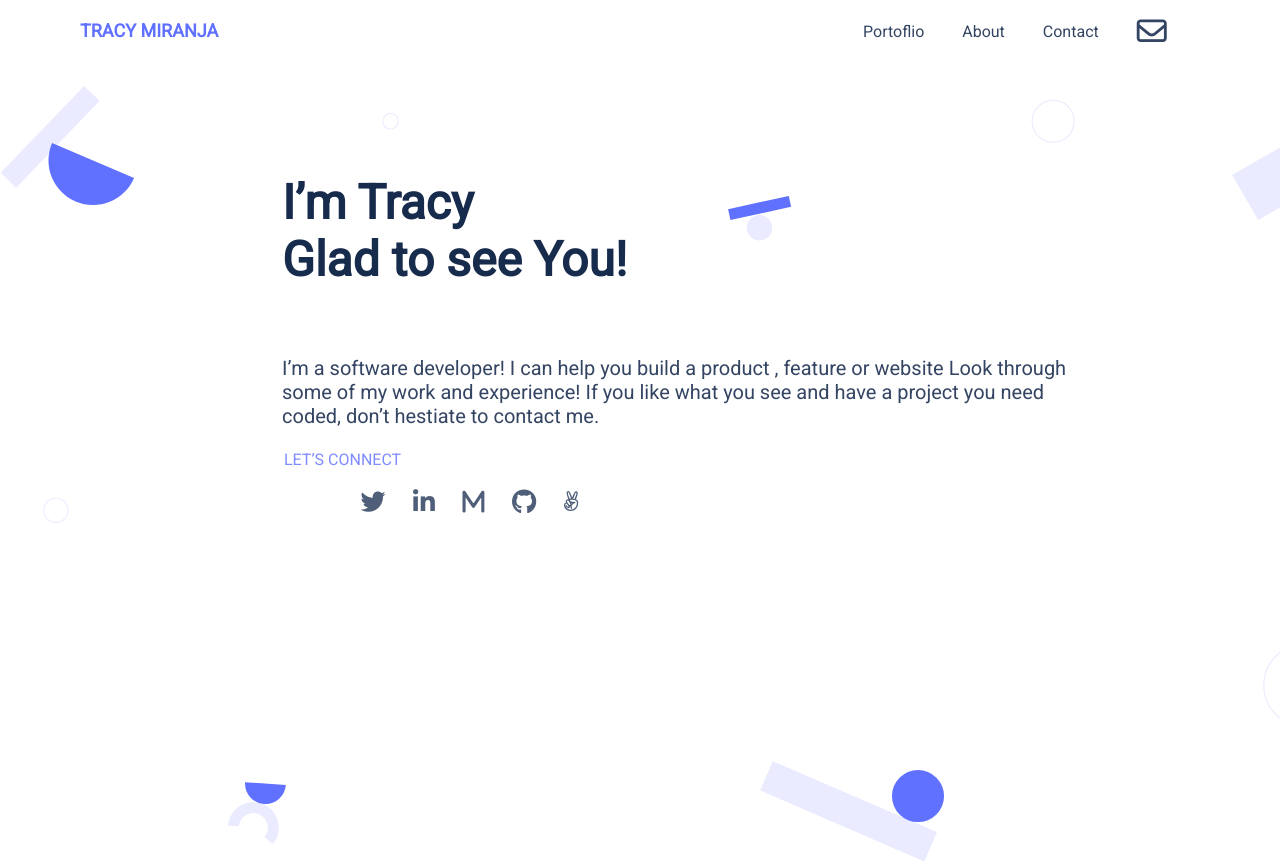
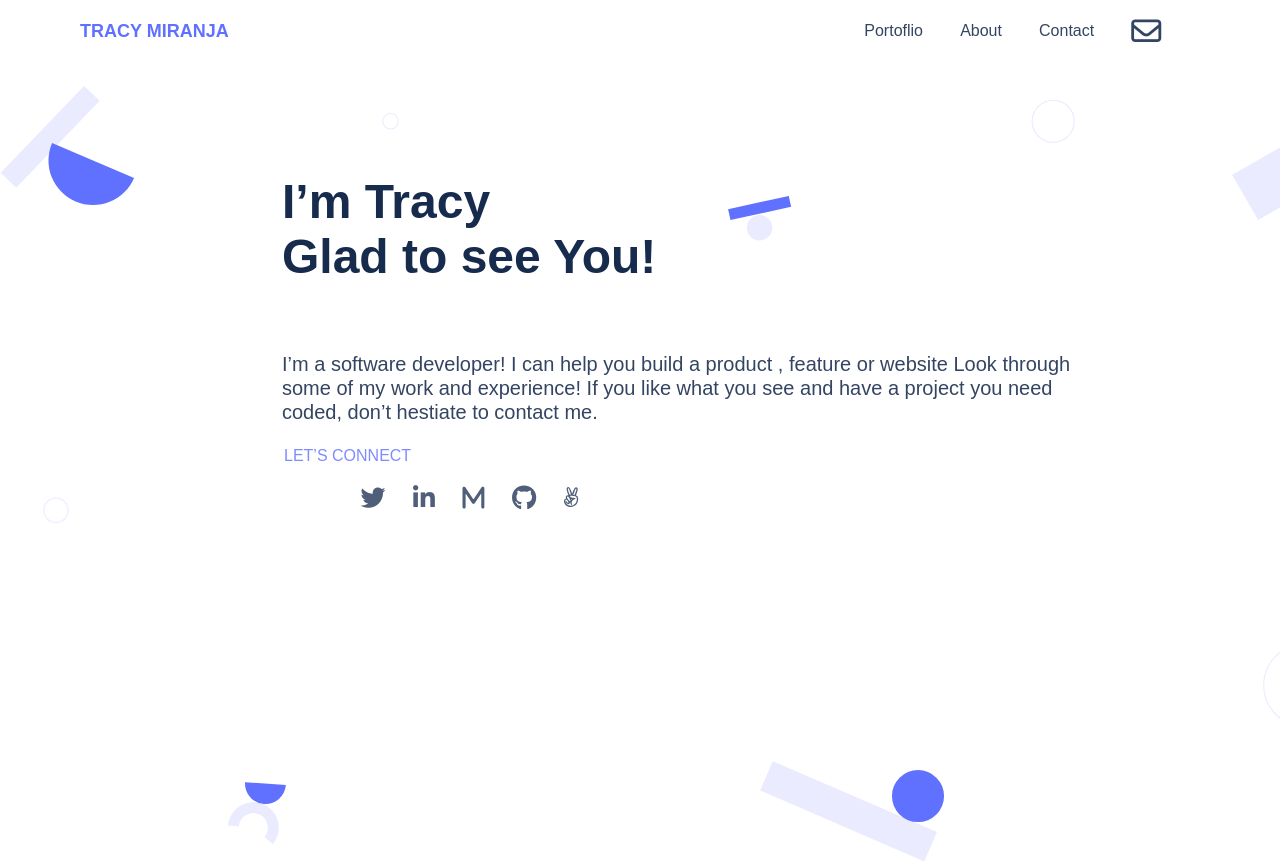
Before and after one commit to Tracy-miranja/mobile-version-, a website: page index.html in a window 1280 px wide. Drawn offline with Linux system fonts and the light colour scheme.

Commit message:
add fonts

```diff
--- a/style.css
+++ b/style.css
@@ -2,7 +2,7 @@
 
 body {
     margin: 0;
-    font-family: roboto, sans-serif;
+    font-family: 'poppins', sans-serif;
 }
 
 .head {
```
